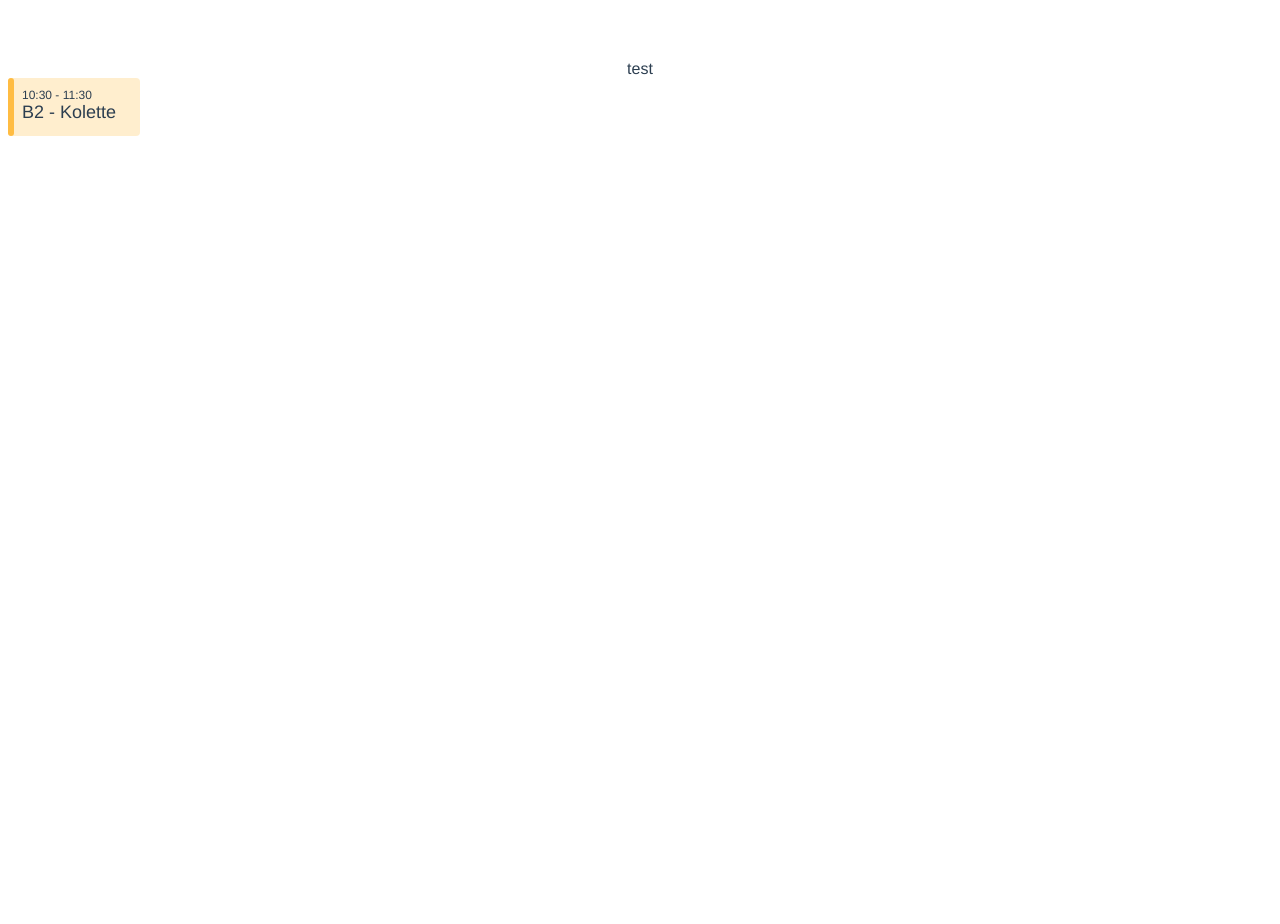
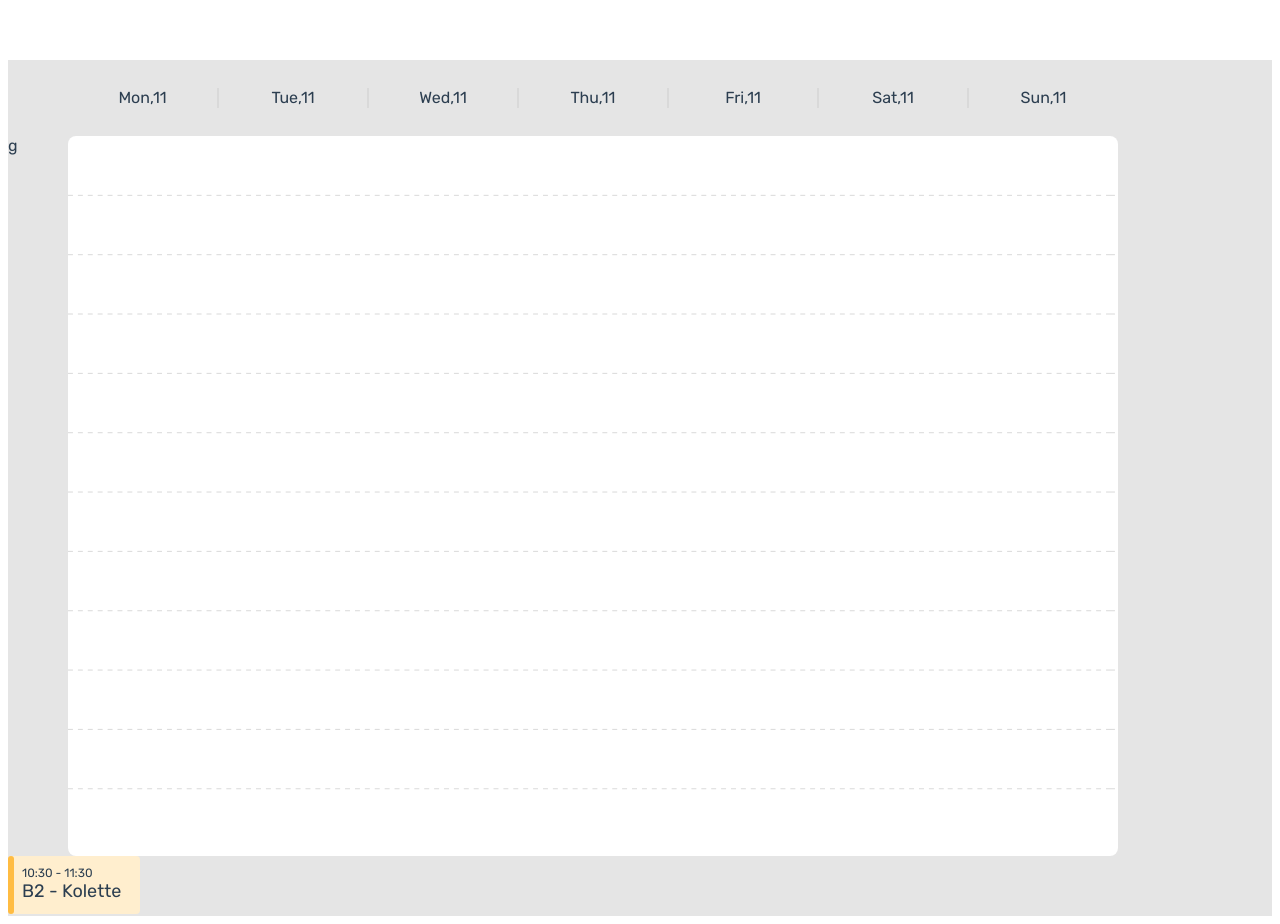
Before and after one commit to lewiczkijm/drag-and-drop-timetable, a Vue app: page / in a window 1280 px wide. Before the commit the page ends 800 px from the top, so only its background shows below. Built offline with nearby package versions, Linux system fonts and the light colour scheme.

Commit message:
create basic view area, background,days

```diff
--- a/public/index.html
+++ b/public/index.html
@@ -5,6 +5,7 @@
     <meta http-equiv="X-UA-Compatible" content="IE=edge">
     <meta name="viewport" content="width=device-width,initial-scale=1.0">
     <link rel="icon" href="<%= BASE_URL %>favicon.ico">
+    <link href="https://fonts.googleapis.com/css2?family=Rubik&display=swap" rel="stylesheet">
     <title><%= htmlWebpackPlugin.options.title %></title>
   </head>
   <body>
--- a/src/App.vue
+++ b/src/App.vue
@@ -1,6 +1,7 @@
 <template>
   <div id="app">
-    {{test}}
+
+    <Calendar/>
     <Lesson/>
   </div>
 </template>
@@ -8,9 +9,11 @@
 <script>
 import {mapState} from 'vuex'
 import Lesson from "./components/Lesson";
+import Calendar from "./components/Calendar";
 export default {
   name: 'App',
   components: {
+    Calendar,
     Lesson
   },
   // Инициализация подготовки данных в store.
@@ -26,10 +29,10 @@ export default {
 
 <style>
 #app {
-  font-family: Avenir, Helvetica, Arial, sans-serif;
+  font-family: 'Rubik', sans-serif;
   -webkit-font-smoothing: antialiased;
   -moz-osx-font-smoothing: grayscale;
-  text-align: center;
+  background: #E5E5E5;
   color: #2c3e50;
   margin-top: 60px;
 }
--- /dev/null
+++ b/src/components/Calendar.vue
@@ -0,0 +1,64 @@
+<template>
+    <div class="container">
+    <div class="days">
+
+        <div v-for="day in days" :key="day" class="day">{{day}},11</div>
+
+    </div>
+    <div class="hours">g</div>
+    <div class="area"><div></div></div>
+    </div>
+</template>
+
+<script>
+    export default {
+        name: "Calendar",
+        data:()=>({
+            days:["Mon","Tue","Wed","Thu","Fri","Sat","Sun"]
+        })
+    }
+</script>
+
+<style scoped>
+.container{
+    width: fit-content;
+    display: grid;
+    grid-template-columns:60px repeat(7, 150px);
+    grid-template-rows: auto repeat(24, 30px);
+    font-size: 16px;
+}
+.days{
+    display: grid;
+    grid-template-columns:repeat(7, 150px);
+    grid-column-start: 2;
+    grid-column-end: 9;
+}
+.day{
+    margin: 28px 0;
+    height: 20px;
+    text-align: center;
+    border-left: solid 1px #D9D9D9;
+    border-right: solid 1px #D9D9D9;
+}
+.day:first-child{border-left: 0}
+.day:last-child{border-right:0}
+
+.hours{
+    display: grid;
+    grid-template-rows: repeat(24, 30px);
+    grid-row-start: 2;
+    grid-row-end: 26;
+}
+.area{
+    display: grid;
+    grid-template-columns:repeat(7, 150px);
+    grid-template-rows: repeat(24, 30px);
+    background: white url("/cover.svg");
+    border-radius: 8px;
+    grid-column-start: 2;
+    grid-row-start: 2;
+    grid-column-end: 9;
+    grid-row-end: 26;
+
+}
+</style>
```
Also changed, not shown: public/cover.svg (added), 1 other file (tests, documents, lock files or other folders).
